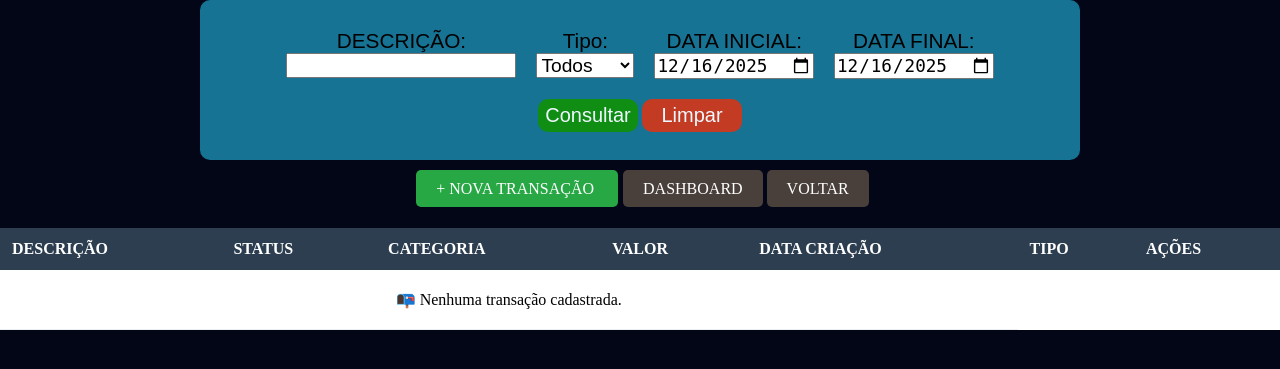
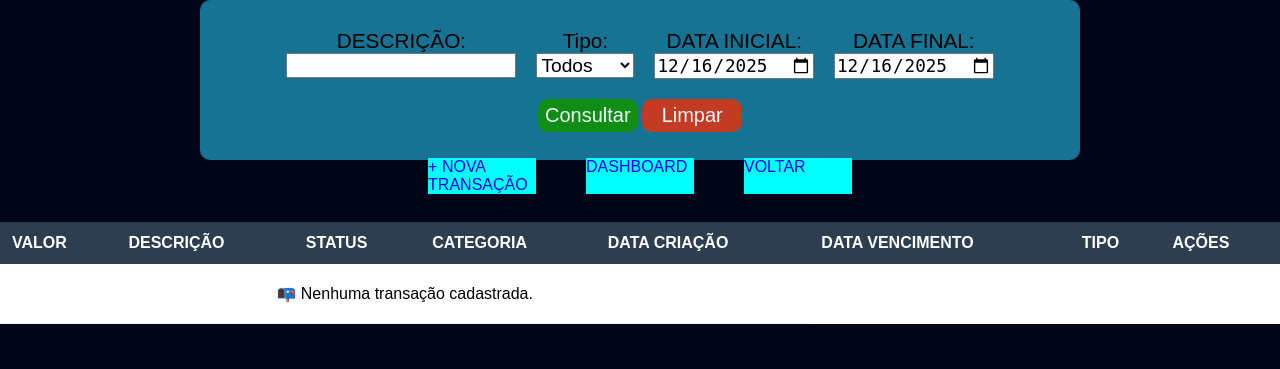
Before and after one commit to vitorhugoarcanjo/site_gestao_financeira, a Flask app: page /financas/ in a window 1280 px wide. Shown: the top 369 px of the page. Run offline with Flask 3, Linux system fonts and the light colour scheme; the visitor is signed in with stand-in values (Sample User, id 1); data that the repository does not hold is empty.

Commit message:
melhorando layout

```diff
--- a/rotas/pasta_financas/financas.py
+++ b/rotas/pasta_financas/financas.py
@@ -34,7 +34,7 @@ def inifinancas():
         cursor = conexao.cursor()
 
         cursor.execute('''
-            SELECT id, tipo, valor_total, descricao, data_emissao, categoria, status
+            SELECT id, tipo, valor_total, descricao, data_emissao, categoria, status, data_vencimento
             FROM transacoes
             WHERE user_id = ?
             ORDER BY data_emissao DESC
--- a/rotas/pasta_financas/validacoes/financas/data.py
+++ b/rotas/pasta_financas/validacoes/financas/data.py
@@ -11,7 +11,7 @@ def validacao_data(caminho_banco, user_id):
     conexao_banco = sqlite3.connect(caminho_banco)
     cursor = conexao_banco.cursor()
 
-    query = 'SELECT id, tipo, valor_total, descricao, data_emissao, categoria, status FROM transacoes WHERE user_id = ?'
+    query = 'SELECT id, tipo, valor_total, descricao, data_emissao, categoria, status, data_vencimento FROM transacoes WHERE user_id = ?'
     params = [user_id]
 
     if data_inicio and data_final:
--- a/static/pasta_financas/crud/pasta_insert/insert_transacao.css
+++ b/static/pasta_financas/crud/pasta_insert/insert_transacao.css
@@ -29,10 +29,15 @@
     }
     /* ESTRUTURA DA NOVA TRANSAÇÃO */
 
+
     /* CONTAINER ESTRUTURA - LABEL, INPUT E SELECT */
     .container_campos_insert {
         display: grid;
         margin-bottom: 15px;
+    }
+
+    .container_campos_insert input {
+        font-size: 1rem;
     }
     /* CONTAINER ESTRUTURA - LABEL, INPUT E SELECT */
 
--- a/static/pasta_financas/estrutura_global.css
+++ b/static/pasta_financas/estrutura_global.css
@@ -5,4 +5,5 @@
 
 body {
     background-color: #020617;
+    font-family: Arial, Helvetica, sans-serif;
 }
--- a/static/pasta_financas/import_todas_css.css
+++ b/static/pasta_financas/import_todas_css.css
@@ -1,3 +1,4 @@
 @import url('/static/pasta_financas/estrutura_global.css');
 @import url('/static/pasta_financas/section_consultas.css');
 @import url('/static/pasta_financas/tabela_transacoes.css');
+@import url('/static/pasta_financas/section_botoes_telas.css');
--- /dev/null
+++ b/static/pasta_financas/section_botoes_telas.css
@@ -0,0 +1,31 @@
+/* ESTRUTURA CONTAINER BOTOES TELAS */
+.section_botoes_telas {
+    display: flex;
+    justify-content: center;
+    height: 2rem;
+    align-items: center;
+    width: 100%;
+    gap: 10px;
+}
+
+
+.container_botoes_telas {
+    display: flex;
+    height: auto;
+    gap: 10px;
+    justify-content: center;
+}
+
+.container_botoes_telas > a {
+    text-decoration: none;
+    /* inline-block não é necessário */
+}
+/* ESTRUTURA CONTAINER BOTOES TELAS */
+
+
+.container_botoes_telas > a {
+    height: auto;
+    width: 100%;
+    margin: 20px;
+    background-color: aqua;
+}
--- a/templates/pasta_financas/crud/insert_transacao.html
+++ b/templates/pasta_financas/crud/insert_transacao.html
@@ -37,12 +37,12 @@
 
                 <div class="container_campos_insert">
                     <label for="data_emissao">DATA EMISSÃO:</label>
-                    <input type="date" name="data_emissao" required>
+                    <input type="date" name="data_emissao" value="{{ hoje }}" required>
                 </div>
 
                 <div class="container_campos_insert">
                     <label for="data_vencimento">DATA VENCIMENTO:</label>
-                    <input type="date" name="data_vencimento">
+                    <input type="date" name="data_vencimento" value="{{ hoje }}">
                 </div>
             </div>
 
--- a/templates/pasta_financas/tela_financas.html
+++ b/templates/pasta_financas/tela_financas.html
@@ -50,18 +50,19 @@
     </section>
 
 
-    <!-- BOTÃO NOVA TRANSAÇÃO -->
-    <div style="text-align: center; margin: 20px 0px;">
-        <a href="{{ url_for('nova_transacao.initransacao') }}"
-           style="background: #28a745; color: white; padding: 10px 20px; text-decoration: none; border-radius: 5px; margin: 5px;">
-           + NOVA TRANSAÇÃO
-        </a>
+    <!-- BOTOES TELAS -->
+    <section class="section_botoes_telas">
+        <!-- BOTÃO NOVA TRANSAÇÃO -->
+        <div class="container_botoes_telas">
+            <a href="{{ url_for('nova_transacao.initransacao') }}">
+            + NOVA TRANSAÇÃO
+            </a>
 
-        <a href="{{ url_for('dashboard.inidashboard') }}" style="background: rgb(73, 64, 59); color: white; padding: 10px 20px; text-decoration: none; border-radius: 5px;">DASHBOARD</a>
+            <a href="{{ url_for('dashboard.inidashboard') }}">DASHBOARD</a>
 
-        <a href="{{ url_for('pos_login.iniposlogin') }}" style="background: rgb(73, 64, 59); color: white; padding: 10px 20px; text-decoration: none; border-radius: 5px;">VOLTAR</a>
-    </div>
-
+            <a href="{{ url_for('pos_login.iniposlogin') }}">VOLTAR</a>
+        </div>
+    </section>
 
     <!-- SEÇÃO TABELA DE TRANSAÇÕES -->
     <section class="section_tabela">
@@ -69,11 +70,12 @@
             <table class="tabela_transacoes">
                 <thead>
                     <tr>
+                        <th>VALOR</th>
                         <th>DESCRIÇÃO</th>
                         <th>STATUS</th>
                         <th>CATEGORIA</th>
-                        <th>VALOR</th>
                         <th>DATA CRIAÇÃO</th>
+                        <th>DATA VENCIMENTO</th>
                         <th>TIPO</th>
                         <th>AÇÕES</th>
                     </tr>
@@ -81,9 +83,15 @@
                 <tbody>
                     {% for transacao in transacoes %}
                     <tr>
-                        <td>{{ transacao[3] }}</td>  <!-- descricao -->
+                        <!-- VALOR TOTAL -->
+                        <td class="{% if transacao[1] == 'receita' %}valor_positivo{% else %}valor_negativo{% endif %}">
+                            R$ {{ "%.2f"|format(transacao[2]) }}
+                        </td>
 
+                        <!-- descricao -->
+                        <td>{{ transacao[3] }}</td>
 
+                        <!-- status -->
                         <td>
                             {% if transacao[1] == 'despesa' %}
                                 {% if transacao[6] == 'aberto' %}
@@ -94,14 +102,16 @@
                             {% endif %}
                         </td>
 
+                        <!-- categoria -->
+                        <td>{{ transacao[5] or "Geral" }}</td>
 
-                        <td>{{ transacao[5] or "Geral" }}</td>  <!-- categoria -->
-                        <td class="{% if transacao[1] == 'receita' %}valor_positivo{% else %}valor_negativo{% endif %}">
-                            R$ {{ "%.2f"|format(transacao[2]) }}
-                        </td>
+                        <!-- data emissão -->
+                        <td>{{ transacao[4] }}</td>
 
-                        <td>{{ transacao[4] }}</td>  <!-- data -->
+                        <!-- data vencimento -->
+                        <td>{{ transacao[7] }}</td>
 
+                        <!-- tipo -->
                         <td>
                             {% if transacao[1] == 'receita' %}
                                 📈 Entrada
@@ -110,6 +120,7 @@
                             {% endif %}
                         </td>
 
+                        <!-- ações -->
                         <td>
                             <a href="{{ url_for('edit_transacoes.inieditar', transacao_id=transacao[0]) }}" title="Editar">✏️</a>
 
```
Also changed, not shown: rotas/pasta_financas/crud/insert_transacao.py (+5 -3 lines).
